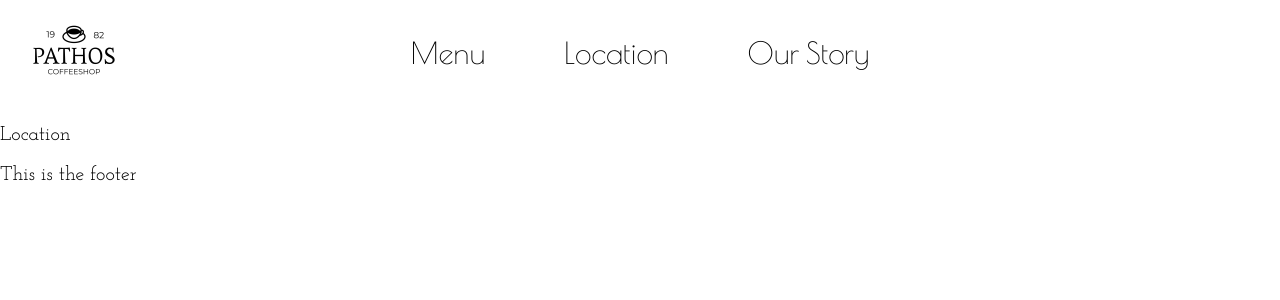
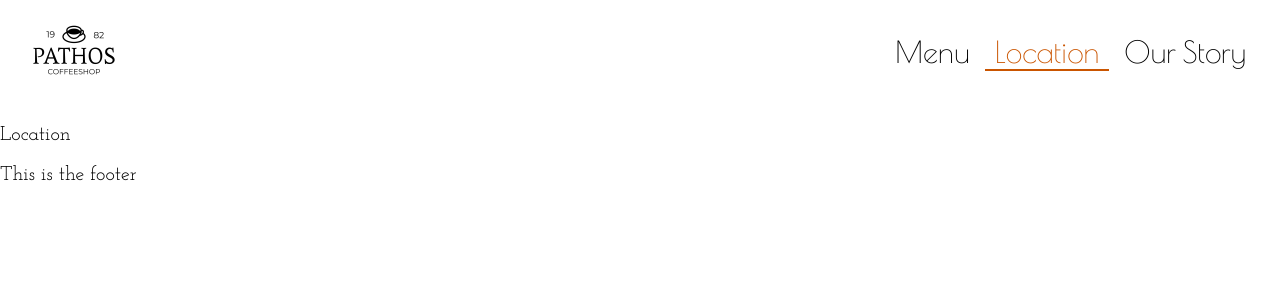
Before and after one commit to f3ve/Pathos-Coffeeshop, a Next.js app: page /location in a window 1280 px wide. Shown: the top 300 px of the page. Built offline with nearby package versions, Linux system fonts and the light colour scheme; a web font is replaced by a local one.

Commit message:
added active animation for to link for active route

```diff
--- a/components/global/Topbar.js
+++ b/components/global/Topbar.js
@@ -8,8 +8,9 @@ const useStyle = makeStyles(() => ({
   nav: {
     display: 'flex',
     flexDirection: 'row',
-    justifyContent: 'space-evenly',
-    width: '100%',
+    justifyContent: 'space-between',
+    width: '600px',
+    maxWidth: '100%',
   },
 }));
 
@@ -19,13 +20,13 @@ export default function Topbar() {
   return (
     <AppBar color='transparent' className={styles.appBar} position='static'>
       <Toolbar>
-        <Logo style={{ width: '50%' }} />
+        <Logo />
+        <div style={{ width: '100%' }}></div>
         <nav className={styles.nav}>
           <RouteLink href='/menu'>Menu</RouteLink>
           <RouteLink href='/location'>Location</RouteLink>
           <RouteLink href='/ourstory'>Our Story</RouteLink>
         </nav>
-        <div style={{ width: '50%' }} />
       </Toolbar>
     </AppBar>
   );
--- a/components/header/Logo.js
+++ b/components/header/Logo.js
@@ -1,15 +1,10 @@
 import { makeStyles } from '@material-ui/core';
-import { useRouter } from 'next/router';
 import Link from 'next/link';
 import Image from 'next/image';
 import logo from '../../public/logo.png';
 
 const useStyles = makeStyles(() => ({
   img: {
-    width: 200,
-    transition: 'height 0.3s ease-in, width 0.3s ease-in',
-  },
-  smImg: {
     width: 100,
     transition: 'height 0.3s ease-in, width 0.3s ease-in',
   },
@@ -17,14 +12,11 @@ const useStyles = makeStyles(() => ({
 
 export default function Logo({ style }) {
   const styles = useStyles();
-  const router = useRouter();
-
-  const className = router.pathname === '/' ? styles.img : styles.smImg;
 
   return (
     <Link href='/'>
       <a style={style}>
-        <div className={className}>
+        <div className={styles.img}>
           <Image src={logo} alt='Logo of example restaurant' />
         </div>
       </a>
--- a/components/header/RouteLink.js
+++ b/components/header/RouteLink.js
@@ -1,30 +1,48 @@
 import Link from 'next/link';
 import { useRouter } from 'next/router';
 import { makeStyles } from '@material-ui/core';
+import colors from '../../styles/colors';
 
-const useSyles = makeStyles(() => ({
+const useStyles = makeStyles(() => ({
   link: {
-    fontSize: '50px',
-    fontFamily: 'Poiret One',
-    fontWeight: '500',
-    transition: 'font-size 0.3s ease-in',
-  },
-  smLink: {
     fontSize: '30px',
     fontFamily: 'Poiret One',
     fontWeight: '500',
-    transition: 'font-size 0.3s ease-in',
+    transition: 'font-size 0.3s ease-in, color 0.3s ease-in',
+    margin: '0 10px',
   },
+
+  active: {
+    color: colors.primary,
+  },
+
+  underline: {
+    width: 0,
+    borderBottom: `2px solid ${colors.primary}`,
+    transition: 'width 0.3s',
+  },
+
+  activeUnderline: {
+    width: '100%',
+  },
+
+  container: {},
 }));
 
 export default function RouteLink(props) {
-  const style = useSyles();
+  const styles = useStyles();
   const router = useRouter();
-  const className = router.pathname === '/' ? style.link : style.smLink;
+
+  const active = router.pathname === props.href ? ` ${styles.active}` : '';
+  const activeUnderline =
+    router.pathname === props.href ? ` ${styles.activeUnderline}` : '';
 
   return (
-    <Link href={props.href}>
-      <a className={className}>{props.children}</a>
-    </Link>
+    <div className='container'>
+      <Link href={props.href}>
+        <a className={`${styles.link}${active}`}>{props.children}</a>
+      </Link>
+      <div className={`${styles.underline}${activeUnderline}`} />
+    </div>
   );
 }
--- /dev/null
+++ b/styles/colors.js
@@ -0,0 +1,3 @@
+export default {
+  primary: '#CA5500',
+};
```
